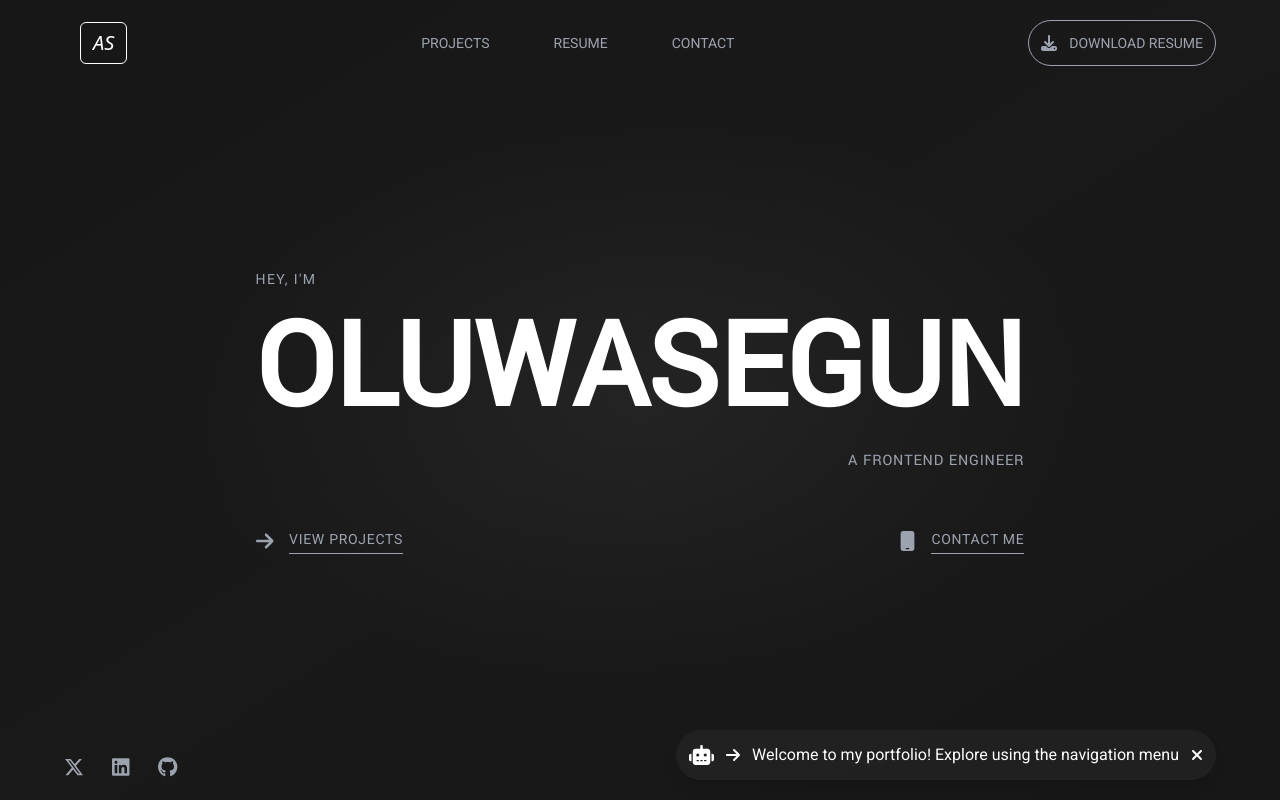
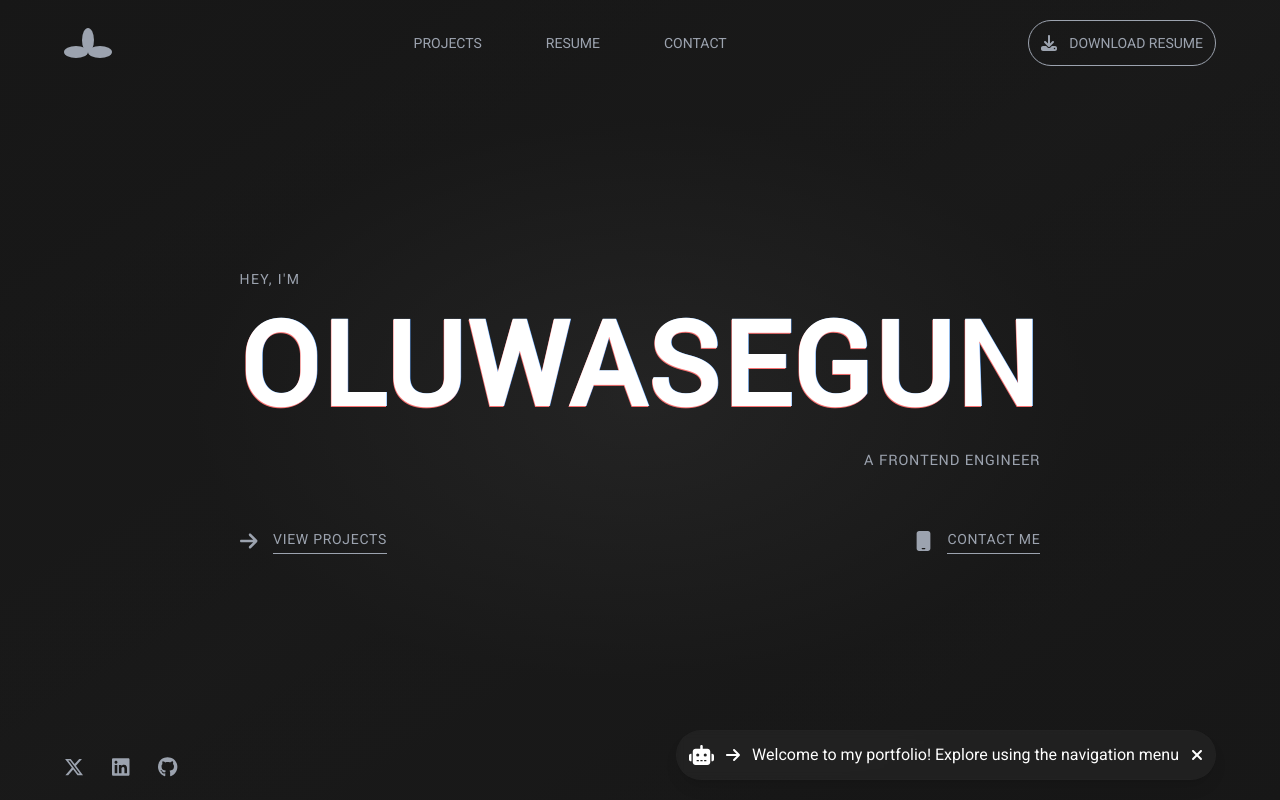
Before and after one commit to codthathing/Portfolio-Project, a React (Vite) app: page / in a window 1280 px wide. Built offline with nearby package versions, Linux system fonts and the light colour scheme.

Commit message:
added logo and the animation of the drop-down button

```diff
--- a/index.html
+++ b/index.html
@@ -2,6 +2,7 @@
 <html lang="en">
   <head>
     <meta charset="UTF-8" />
+    <link rel="shortcut icon" href="/favico.ico" type="image/x-icon">
     <meta name="viewport" content="width=device-width, initial-scale=1.0" />
     <title>Akinwunmi Oluwasegun | Frontend Engineer</title>
   </head>
--- a/src/components/ui/Footer.jsx
+++ b/src/components/ui/Footer.jsx
@@ -35,7 +35,7 @@ const Footer = () => {
       <div className={`${location !== "/" ? "invisible" : ""} md:visible flex items-center gap-x-5 md:gap-x-10 lg:gap-x-7`}>
         {socialsPages.map(({ id, icon, socialsLink }) => <a key={id} target="_blank" href={socialsLink}><FontAwesomeIcon icon={icon} className="text-gray-400 text-base md:text-2xl lg:text-xl transition-all ease-linear duration-200 hover:scale-125" /></a>)}
       </div>
-      <div className={`absolute right-4 bottom-4 md:right-10 md:bottom-8 lg:right-16 lg:bottom-5 max-w-[65%] text-white bg-grey-dark/50 backdrop-blur-sm rounded-full shadow-lg border border-grey-dark/20 p-2 md:p-4 lg:p-3 ${showInformation.div ? "visible" : "invisible"} flex items-center gap-x-2 md:gap-x-4 lg:gap-x-3`}>
+      <div className={`absolute right-4 bottom-4 md:right-10 md:bottom-8 lg:right-16 lg:bottom-5 max-w-[60%] md:max-w-[65%] text-white bg-grey-dark/50 backdrop-blur-sm rounded-full shadow-lg border border-grey-dark/20 p-2 md:p-4 lg:p-3 ${showInformation.div ? "visible" : "invisible"} flex items-center gap-x-2 md:gap-x-4 lg:gap-x-3`}>
         <FontAwesomeIcon icon={faRobot} onClick={() => setShowInformation(prevState => ({ ...prevState, section: !prevState.section }))} className="text-sm md:text-2xl lg:text-xl cursor-pointer" />
         <section className={`${showInformation.section ? "flex" : "hidden"} ${!showInformation.section ? "md:flex" : "md:hidden"} items-center gap-x-2 md:gap-x-4 lg:gap-x-3`}>
           <FontAwesomeIcon icon={faArrowRight} className="md:text-lg lg:text-base hidden md:block" />
--- /dev/null
+++ b/src/components/ui/HomeName.jsx
@@ -0,0 +1,11 @@
+const HomeName = ({ name }) => {
+  return (
+    <span className="font-Yantramanav relative inline-block font-black tracking-wide text-5xl md:text-8xl lg:text-9xl my-2 md:my-4">
+      <span className="relative z-10 text-white">{name}</span>
+      <span className="absolute left-0 top-0 z-0 text-blue-400 translate-x-[0.5px] -translate-y-[0.5px]">{name}</span>
+      <span className="absolute left-0 top-0 z-0 text-red-400 -translate-x-[0.5px] translate-y-[0.5px]">{name}</span>
+    </span>
+  );
+};
+
+export default HomeName;
--- /dev/null
+++ b/src/components/ui/PageDiv.jsx
@@ -0,0 +1,12 @@
+import BackgroundStyle from "./BackgroundStyle";
+
+const PageDiv = ({ children }) => {
+  return (
+    <div className="bg-dark-semi relative h-screen flex flex-col overflow-hidden">
+      <BackgroundStyle />
+      {children}
+    </div>
+  );
+};
+
+export default PageDiv;
--- a/src/components/ui/PageLayout.jsx
+++ b/src/components/ui/PageLayout.jsx
@@ -1,25 +1,23 @@
 import { Outlet, useNavigate } from "react-router-dom";
-import BackgroundStyle from "./BackgroundStyle";
+import portfolio_logo from "../../assets/portfolio-logo.svg";
+import PageDiv from "./PageDiv";
 import NavComponent from "./NavComponent";
-import ResumeButton from "../common/ResumeButton";
 import Footer from "./Footer";
 
 const PageLayout = () => {
   const navigate = useNavigate();
 
   return (
-    <div className="bg-dark-semi relative h-screen flex flex-col overflow-hidden">
-      <BackgroundStyle />
-      <header className="relative border-b border-gray-400 md:border-0 py-4 md:py-8 md:px-12 lg:py-5 lg:px-16 2xl:px-24 flex justify-between items-center">
-        <i className="ml-4 cursor-pointer text-white px-2 py-1 md:px-3.5 md:py-2 lg:px-3 lg:py-1.5 text-base md:text-2xl lg:text-xl border border-white rounded-md" onClick={() => navigate("/")}>AS</i>
+    <PageDiv>
+      <header className="relative py-4 md:py-8 md:px-12 lg:py-5 lg:px-16 2xl:px-24 flex justify-between items-center">
+        <img src={portfolio_logo} className="ml-4 md:m-0 w-10 md:w-16 lg:w-12 cursor-pointer transition-all ease-linear duration-200 hover:animate-pulse" onClick={() => navigate("/")} alt="PORTFOLIO LOGO" />
         <NavComponent />
-        <ResumeButton mainClass={"hidden md:flex"} />
       </header>
       <section className="z-10 flex-1 overflow-y-auto change-scrollbar">
         <Outlet />
       </section>
       <Footer />
-    </div>
+    </PageDiv>
   );
 };
 
--- a/src/index.css
+++ b/src/index.css
@@ -576,6 +576,10 @@ video {
   inset: 0px;
 }
 
+.bottom-0{
+  bottom: 0px;
+}
+
 .bottom-4{
   bottom: 1rem;
 }
@@ -592,6 +596,10 @@ video {
   right: 1rem;
 }
 
+.top-0{
+  top: 0px;
+}
+
 .top-full{
   top: 100%;
 }
@@ -606,6 +614,10 @@ video {
 
 .z-20{
   z-index: 20;
+}
+
+.m-auto{
+  margin: auto;
 }
 
 .mx-auto{
@@ -667,6 +679,10 @@ video {
   margin-top: 2rem;
 }
 
+.inline-block{
+  display: inline-block;
+}
+
 .flex{
   display: flex;
 }
@@ -691,6 +707,10 @@ video {
   height: 1.5rem;
 }
 
+.h-8{
+  height: 2rem;
+}
+
 .h-screen{
   height: 100vh;
 }
@@ -699,6 +719,10 @@ video {
   width: 0.25rem;
 }
 
+.w-10{
+  width: 2.5rem;
+}
+
 .w-11\/12{
   width: 91.666667%;
 }
@@ -713,6 +737,10 @@ video {
 
 .w-6{
   width: 1.5rem;
+}
+
+.w-8{
+  width: 2rem;
 }
 
 .w-fit{
@@ -724,12 +752,32 @@ video {
   width: 100%;
 }
 
-.max-w-\[65\%\]{
-  max-width: 65%;
+.max-w-\[60\%\]{
+  max-width: 60%;
 }
 
 .flex-1{
   flex: 1 1 0%;
+}
+
+.-translate-x-\[0\.5px\]{
+  --tw-translate-x: -0.5px;
+  transform: translate(var(--tw-translate-x), var(--tw-translate-y)) rotate(var(--tw-rotate)) skewX(var(--tw-skew-x)) skewY(var(--tw-skew-y)) scaleX(var(--tw-scale-x)) scaleY(var(--tw-scale-y));
+}
+
+.-translate-y-\[0\.5px\]{
+  --tw-translate-y: -0.5px;
+  transform: translate(var(--tw-translate-x), var(--tw-translate-y)) rotate(var(--tw-rotate)) skewX(var(--tw-skew-x)) skewY(var(--tw-skew-y)) scaleX(var(--tw-scale-x)) scaleY(var(--tw-scale-y));
+}
+
+.translate-x-\[0\.5px\]{
+  --tw-translate-x: 0.5px;
+  transform: translate(var(--tw-translate-x), var(--tw-translate-y)) rotate(var(--tw-rotate)) skewX(var(--tw-skew-x)) skewY(var(--tw-skew-y)) scaleX(var(--tw-scale-x)) scaleY(var(--tw-scale-y));
+}
+
+.translate-y-\[0\.5px\]{
+  --tw-translate-y: 0.5px;
+  transform: translate(var(--tw-translate-x), var(--tw-translate-y)) rotate(var(--tw-rotate)) skewX(var(--tw-skew-x)) skewY(var(--tw-skew-y)) scaleX(var(--tw-scale-x)) scaleY(var(--tw-scale-y));
 }
 
 .cursor-pointer{
@@ -879,11 +927,6 @@ video {
 .border-neutral-700{
   --tw-border-opacity: 1;
   border-color: rgb(64 64 64 / var(--tw-border-opacity, 1));
-}
-
-.border-white{
-  --tw-border-opacity: 1;
-  border-color: rgb(255 255 255 / var(--tw-border-opacity, 1));
 }
 
 .bg-dark-semi{
@@ -993,11 +1036,6 @@ video {
   padding: 1rem;
 }
 
-.px-2{
-  padding-left: 0.5rem;
-  padding-right: 0.5rem;
-}
-
 .px-3{
   padding-left: 0.75rem;
   padding-right: 0.75rem;
@@ -1013,11 +1051,6 @@ video {
   padding-right: 1.5rem;
 }
 
-.py-0\.5{
-  padding-top: 0.125rem;
-  padding-bottom: 0.125rem;
-}
-
 .py-1{
   padding-top: 0.25rem;
   padding-bottom: 0.25rem;
@@ -1130,6 +1163,10 @@ video {
   line-height: 2;
 }
 
+.tracking-wide{
+  letter-spacing: 0.025em;
+}
+
 .tracking-wider{
   letter-spacing: 0.05em;
 }
@@ -1143,6 +1180,11 @@ video {
   color: rgb(0 0 0 / var(--tw-text-opacity, 1));
 }
 
+.text-blue-400{
+  --tw-text-opacity: 1;
+  color: rgb(96 165 250 / var(--tw-text-opacity, 1));
+}
+
 .text-gray-400{
   --tw-text-opacity: 1;
   color: rgb(156 163 175 / var(--tw-text-opacity, 1));
@@ -1156,6 +1198,11 @@ video {
 .text-grey-textdark{
   --tw-text-opacity: 1;
   color: rgb(133 133 133 / var(--tw-text-opacity, 1));
+}
+
+.text-red-400{
+  --tw-text-opacity: 1;
+  color: rgb(248 113 113 / var(--tw-text-opacity, 1));
 }
 
 .text-white{
@@ -1292,6 +1339,16 @@ video {
   transform: translate(var(--tw-translate-x), var(--tw-translate-y)) rotate(var(--tw-rotate)) skewX(var(--tw-skew-x)) skewY(var(--tw-skew-y)) scaleX(var(--tw-scale-x)) scaleY(var(--tw-scale-y));
 }
 
+@keyframes pulse{
+  50%{
+    opacity: .5;
+  }
+}
+
+.hover\:animate-pulse:hover{
+  animation: pulse 2s cubic-bezier(0.4, 0, 0.6, 1) infinite;
+}
+
 .hover\:border-b:hover{
   border-bottom-width: 1px;
 }
@@ -1389,16 +1446,16 @@ video {
     margin: 0px;
   }
 
+  .md\:my-6{
+    margin-top: 1.5rem;
+    margin-bottom: 1.5rem;
+  }
+
   .md\:my-4{
     margin-top: 1rem;
     margin-bottom: 1rem;
   }
 
-  .md\:my-6{
-    margin-top: 1.5rem;
-    margin-bottom: 1.5rem;
-  }
-
   .md\:mb-10{
     margin-bottom: 2.5rem;
   }
@@ -1477,6 +1534,10 @@ video {
 
   .md\:w-14{
     width: 3.5rem;
+  }
+
+  .md\:w-16{
+    width: 4rem;
   }
 
   .md\:w-2\.5{
@@ -1496,6 +1557,10 @@ video {
     width: fit-content;
   }
 
+  .md\:max-w-\[65\%\]{
+    max-width: 65%;
+  }
+
   .md\:grid-cols-2{
     grid-template-columns: repeat(2, minmax(0, 1fr));
   }
@@ -1559,6 +1624,10 @@ video {
     row-gap: 2.5rem;
   }
 
+  .md\:gap-y-12{
+    row-gap: 3rem;
+  }
+
   .md\:gap-y-2{
     row-gap: 0.5rem;
   }
@@ -1569,18 +1638,6 @@ video {
 
   .md\:gap-y-6{
     row-gap: 1.5rem;
-  }
-
-  .md\:gap-y-8{
-    row-gap: 2rem;
-  }
-
-  .md\:gap-y-12{
-    row-gap: 3rem;
-  }
-
-  .md\:border-0{
-    border-width: 0px;
   }
 
   .md\:border-b-2{
@@ -1625,11 +1682,6 @@ video {
     padding-right: 3rem;
   }
 
-  .md\:px-3\.5{
-    padding-left: 0.875rem;
-    padding-right: 0.875rem;
-  }
-
   .md\:px-5{
     padding-left: 1.25rem;
     padding-right: 1.25rem;
@@ -1921,11 +1973,6 @@ video {
     padding-right: 0.5rem;
   }
 
-  .lg\:px-3{
-    padding-left: 0.75rem;
-    padding-right: 0.75rem;
-  }
-
   .lg\:px-8{
     padding-left: 2rem;
     padding-right: 2rem;
@@ -1934,11 +1981,6 @@ video {
   .lg\:py-1{
     padding-top: 0.25rem;
     padding-bottom: 0.25rem;
-  }
-
-  .lg\:py-1\.5{
-    padding-top: 0.375rem;
-    padding-bottom: 0.375rem;
   }
 
   .lg\:py-3{
--- a/src/pages/HomePage.jsx
+++ b/src/pages/HomePage.jsx
@@ -1,6 +1,7 @@
 import { FontAwesomeIcon } from "@fortawesome/react-fontawesome";
 import { faArrowRight, faMobile } from "@fortawesome/free-solid-svg-icons";
 import { useNavigate } from "react-router-dom";
+import HomeName from "../components/ui/HomeName";
 
 const HomePage = () => {
   const fronPageLinks = [
@@ -13,7 +14,7 @@ const HomePage = () => {
     <main className="main-center">
       <div className="uppercase">
         <p className="font-Roboto text-gray-400 tracking-widest text-xs md:text-base lg:text-sm">hey, i'm</p>
-        <h1 className="font-Yantramanav text-white text-5xl md:text-8xl lg:text-9xl my-2 md:my-4 font-extrabold">oluwasegun</h1>
+        <HomeName name={"OLUWASEGUN"} />
         <p className="font-Yantramanav text-gray-400 tracking-wider text-sm md:text-xl lg:text-base text-right">a frontend engineer</p>
         <div className="flex items-center justify-between mt-5 md:mt-12 lg:mt-14 text-xs md:text-base lg:text-sm">
           {fronPageLinks.map(({ id, icon, text, destination }) => {
--- a/src/pages/ResumePage.jsx
+++ b/src/pages/ResumePage.jsx
@@ -3,7 +3,7 @@ import ResumeTexts from "../components/resume/ResumeTexts";
 import ResumeLayout from "../components/resume/ResumeLayout";
 
 const ResumePage = () => {
-  const [resumeShown, setResumeShown] = useState("skills");
+  const [resumeShown, setResumeShown] = useState("about me");
 
   return (
     <section className="grid lg:grid-cols-3 gap-y-6 lg:gap-x-8 px-4 md:px-12 lg:px-8 lg:h-full lg:overflow-hidden">
--- a/tailwind.config.js
+++ b/tailwind.config.js
@@ -27,9 +27,13 @@ export default {
       },
       width: {
         "[65%]": "65%",
+        "[60%]": "60%",
       },
       fontSize: {
         "[8px]": "8px",
+      },
+      translate: {
+        "[0.5px]": "0.5px",
       },
     },
   },
```
Also changed, not shown: src/components/ui/NavComponent.jsx (+4 -3 lines), src/assets/portfolio-logo.svg (added), 1 other file (tests, documents, lock files or other folders).
